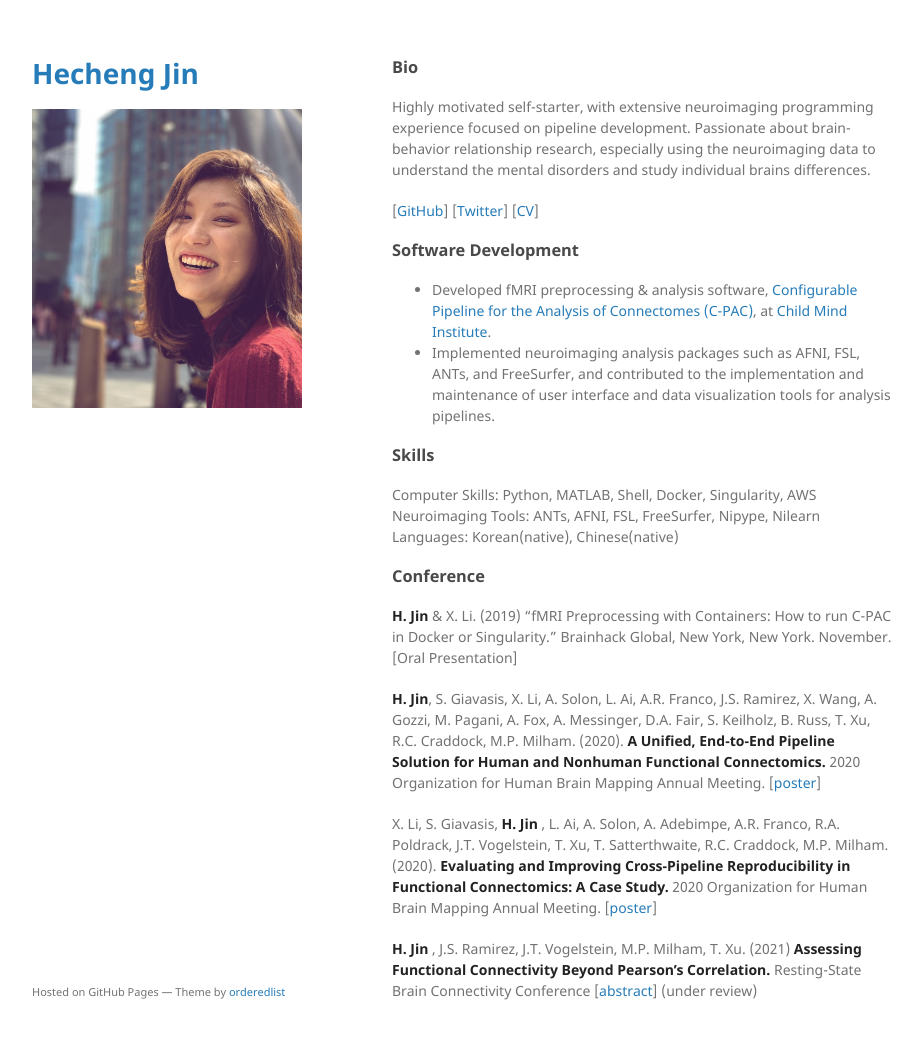
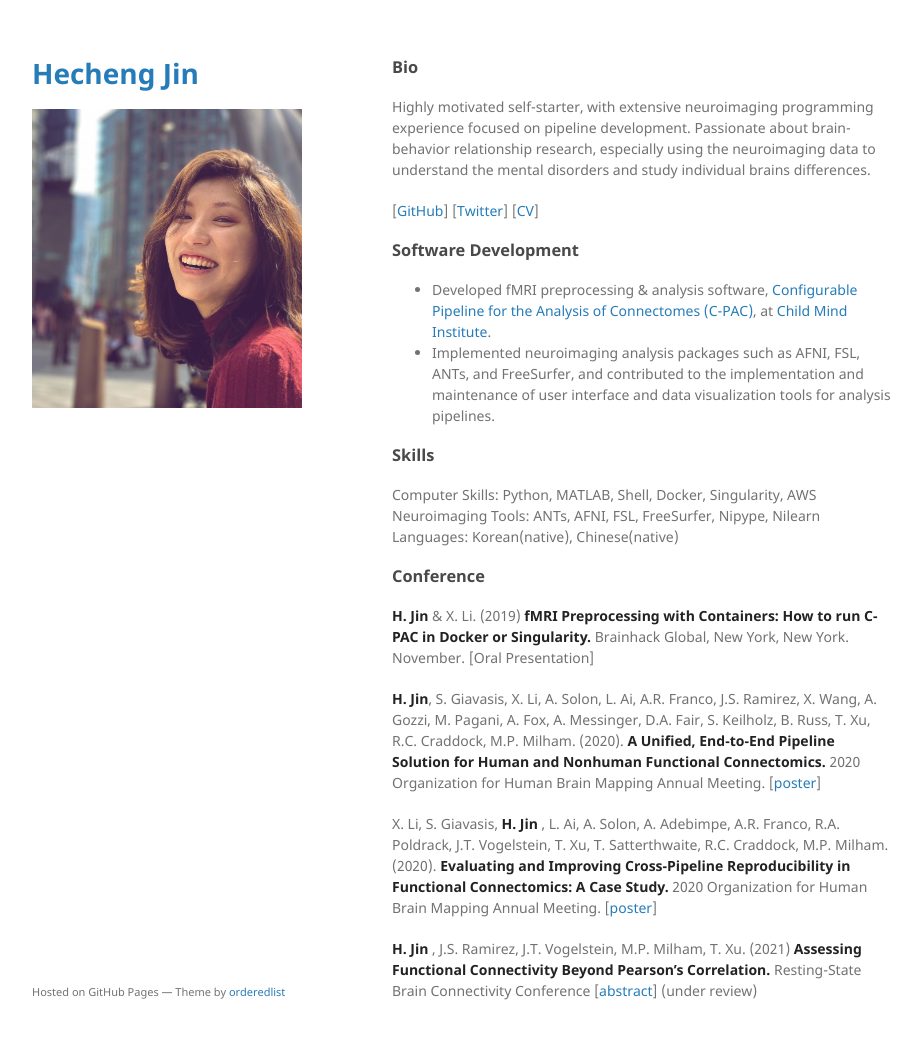
Before and after one commit to HechengJin0/hechengjin0.github.io, a Jekyll site: the page built from index.md, in a window 1280 px wide and 1071 px high. Shown: the top 1039 px of the window, without its empty margins (178-1100 px from the left). Built offline with Jekyll 4.4.1, drawn with Linux system fonts in a browser that asks for light colours; the repository's description, which GitHub fills in, is left out; our own code applies the rules of GitHub Pages for plain Markdown files.

Commit message:
highlight title

```diff
--- a/index.md
+++ b/index.md
@@ -25,7 +25,7 @@ Languages: Korean(native), Chinese(native)
 
 ### Conference
 
-**H. Jin** & X. Li. (2019) “fMRI Preprocessing with Containers: How to run C-PAC in Docker or Singularity.” Brainhack Global, New York, New York. November. [Oral Presentation]
+**H. Jin** & X. Li. (2019) **fMRI Preprocessing with Containers: How to run C-PAC in Docker or Singularity.** Brainhack Global, New York, New York. November. [Oral Presentation]
 
 **H. Jin**, S. Giavasis, X. Li, A. Solon, L. Ai, A.R. Franco, J.S. Ramirez, X. Wang, A. Gozzi, M. Pagani, A. Fox, A. Messinger, D.A. Fair, S. Keilholz, B. Russ, T. Xu, R.C. Craddock, M.P. Milham. (2020). **A Unified, End-to-End Pipeline Solution for Human and Nonhuman Functional Connectomics.** 2020 Organization for Human Brain Mapping Annual Meeting. [[poster](/assets/poster/OHBM20_HJ.pdf)]
 
```
